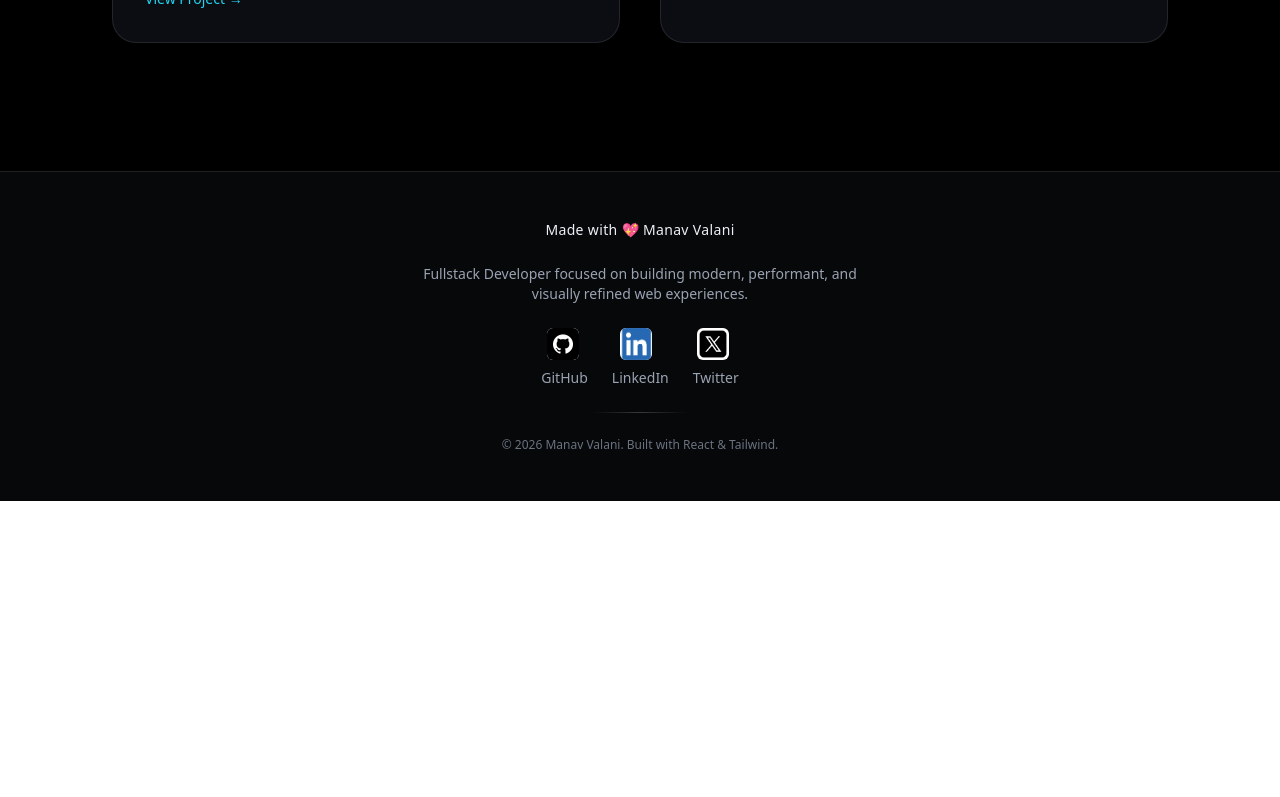
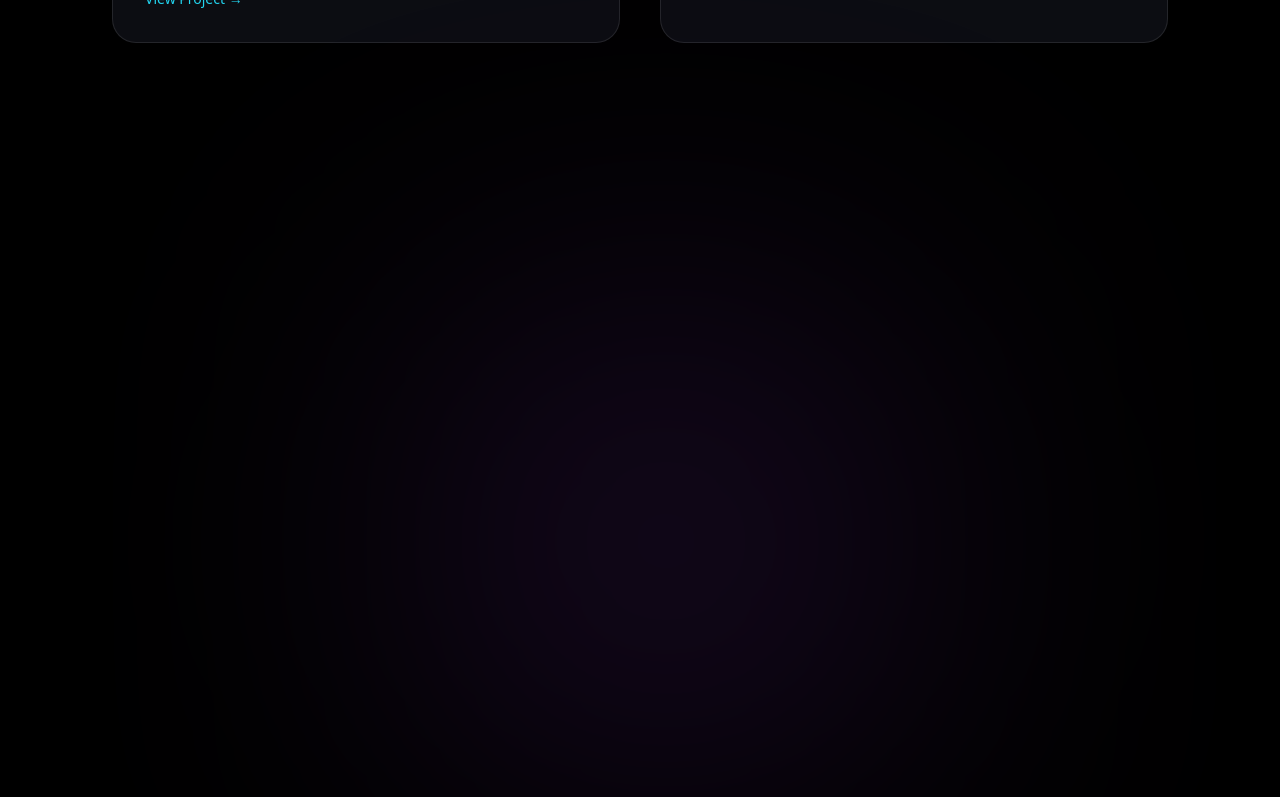
Before and after one commit to Manav948/Portfolio, a React (Vite) app: page / in a window 1280 px wide. Shown: the part 2000-2797 px from the top of the page. Before the commit the page ends 2501 px from the top, so only its background shows below. Built offline with nearby package versions, Linux system fonts and the light colour scheme.

Commit message:
add skills section in home page

```diff
--- a/package.json
+++ b/package.json
@@ -12,6 +12,8 @@
   "dependencies": {
     "@tailwindcss/vite": "^4.1.18",
     "framer-motion": "^12.23.26",
+    "gsap": "^3.14.2",
+    "lenis": "^1.3.17",
     "react": "^19.2.0",
     "react-dom": "^19.2.0",
     "tailwindcss": "^4.1.18"
--- a/src/component/Hero.jsx
+++ b/src/component/Hero.jsx
@@ -1,5 +1,6 @@
 import React from "react";
 import Project from "./Project";
+import Skills from "./Skill";
 
 const Hero = () => {
   return (
@@ -81,6 +82,7 @@ const Hero = () => {
       </div>
       <div>
         <Project />
+        <Skills />
       </div>
     </section>
   );
--- /dev/null
+++ b/src/component/Skill.jsx
@@ -0,0 +1,119 @@
+"use client";
+
+import { useEffect, useRef } from "react";
+import gsap from "gsap";
+import { ScrollTrigger } from "gsap/ScrollTrigger";
+import Lenis from "lenis";
+
+gsap.registerPlugin(ScrollTrigger);
+
+const icons = [
+  "/react.png",
+  "/next.png",
+  "/mongo.png",
+  "/node.png",
+  "/express.png",
+  "/tailwind.png",
+  "/framer.png",
+  "/github.png"
+];
+
+const Skills = () => {
+  const sectionRef = useRef(null);
+  const textRef = useRef(null);
+  const iconsRef = useRef([]);
+
+  useEffect(() => {
+    const lenis = new Lenis({
+      smooth: true,
+      lerp: 0.08,
+    });
+
+    function raf(time) {
+      lenis.raf(time);
+      requestAnimationFrame(raf);
+    }
+    requestAnimationFrame(raf);
+
+    const tl = gsap.timeline({
+      scrollTrigger: {
+        trigger: sectionRef.current,
+        start: "top top",
+        end: "bottom bottom",
+        scrub: true,
+        pin: true,
+      },
+    });
+
+    /* TEXT COMES FIRST */
+    tl.fromTo(
+      textRef.current,
+      { y: 200, opacity: 0, rotateX: 25 },
+      { y: 0, opacity: 1, rotateX: 0, duration: 1 }
+    );
+
+    /* ICONS COME AFTER SOME SPACE */
+    tl.fromTo(
+      iconsRef.current,
+      {
+        y: 200,
+        opacity: 0,
+        scale: 0.6,
+      },
+      {
+        y: 0,
+        opacity: 1,
+        scale: 1,
+        stagger: 0.1,
+        duration: 1.5,
+      },
+      "+=1.4"
+    );
+
+    return () => {
+      lenis.destroy();
+      ScrollTrigger.killAll();
+    };
+  }, []);
+
+  return (
+    <section
+      ref={sectionRef}
+      className="relative h-[220vh] bg-black text-[#EDEFF4]"
+    >
+      <div className="pointer-events-none absolute inset-0">
+        <div className="absolute left-1/3 top-40 h-105 w-105 rounded-full bg-purple-500/20 blur-[160px]" />
+        <div className="absolute right-1/3 bottom-40 h-105 w-105 rounded-full bg-cyan-500/20 blur-[160px]" />
+      </div>
+
+      <div className="sticky top-1/2 -translate-y-1/2">
+        <div className="mx-auto max-w-6xl px-6 text-center">
+          <div
+            ref={textRef}
+            style={{ perspective: "1000px" }}
+            className="mb-24"
+          >
+            <h2 className="text-4xl font-bold">Tech Stack</h2>
+            <p className="mx-auto mt-4 max-w-xl text-[#9AA3B2]">
+              Tools and technologies I use to build modern, scalable,
+              and performance-driven web applications.
+            </p>
+          </div>
+          <div className="flex flex-wrap justify-center gap-12 ">
+            {icons.map((icon, i) => (
+              <img
+                key={i}
+                ref={(el) => (iconsRef.current[i] = el)}
+                src={icon}
+                alt="Skill"
+                className="h-16 w-16 opacity-0 bg-white"
+              />
+            ))}
+          </div>
+        </div>
+      </div>
+    </section>
+  );
+};
+
+export default Skills;
--- a/src/pages/Home.jsx
+++ b/src/pages/Home.jsx
@@ -4,6 +4,7 @@ import Hero from "../component/Hero";
 import Footer from "../component/Footer";
 import MouseFollowCard from "../component/ui/MouseHower";
 import Project from "../component/Project";
+import Skills from "../component/Skill";
 
 const Home = () => {
   return (
```
Also changed, not shown: 1 other file (tests, documents, lock files or other folders).
